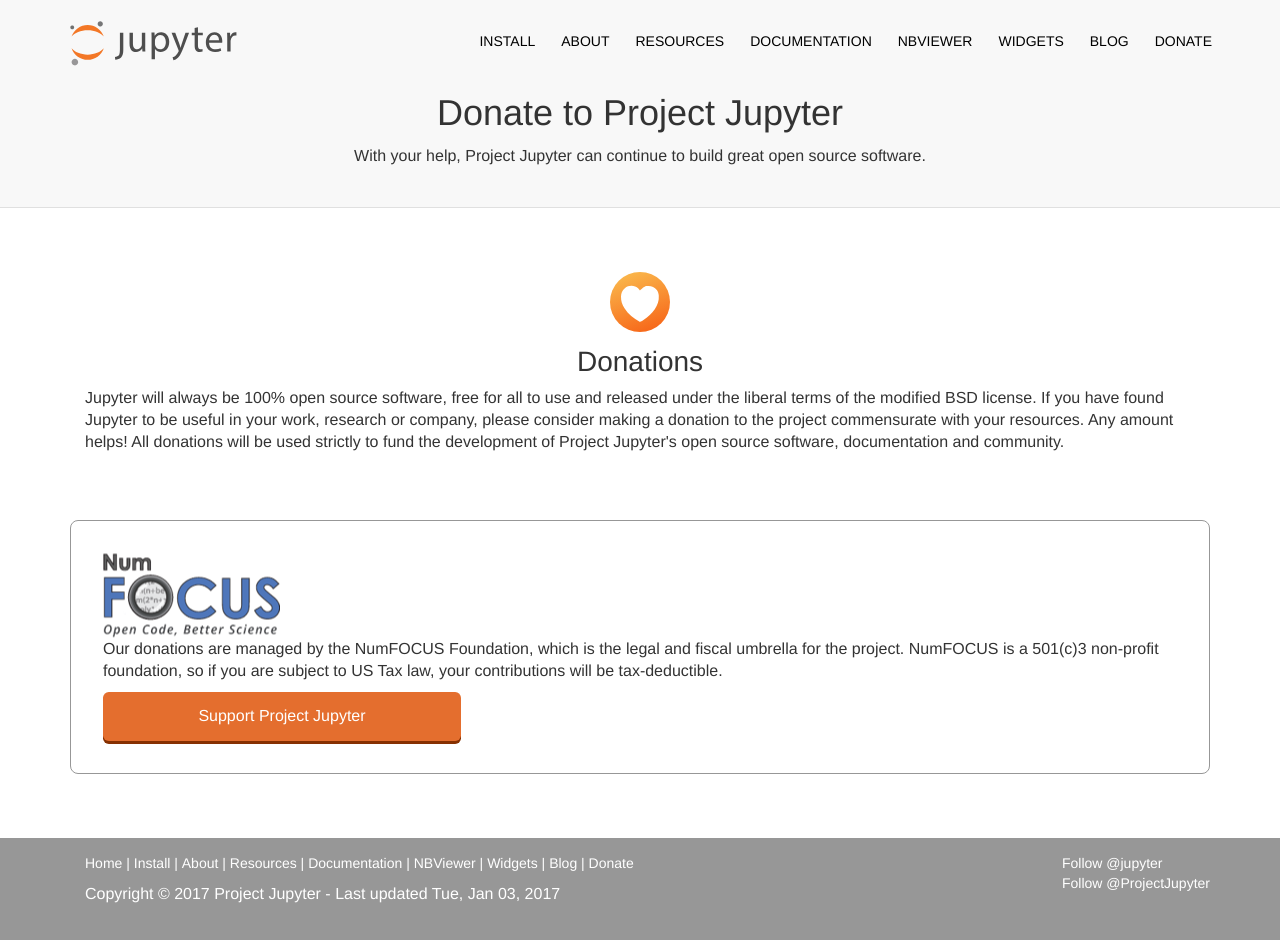
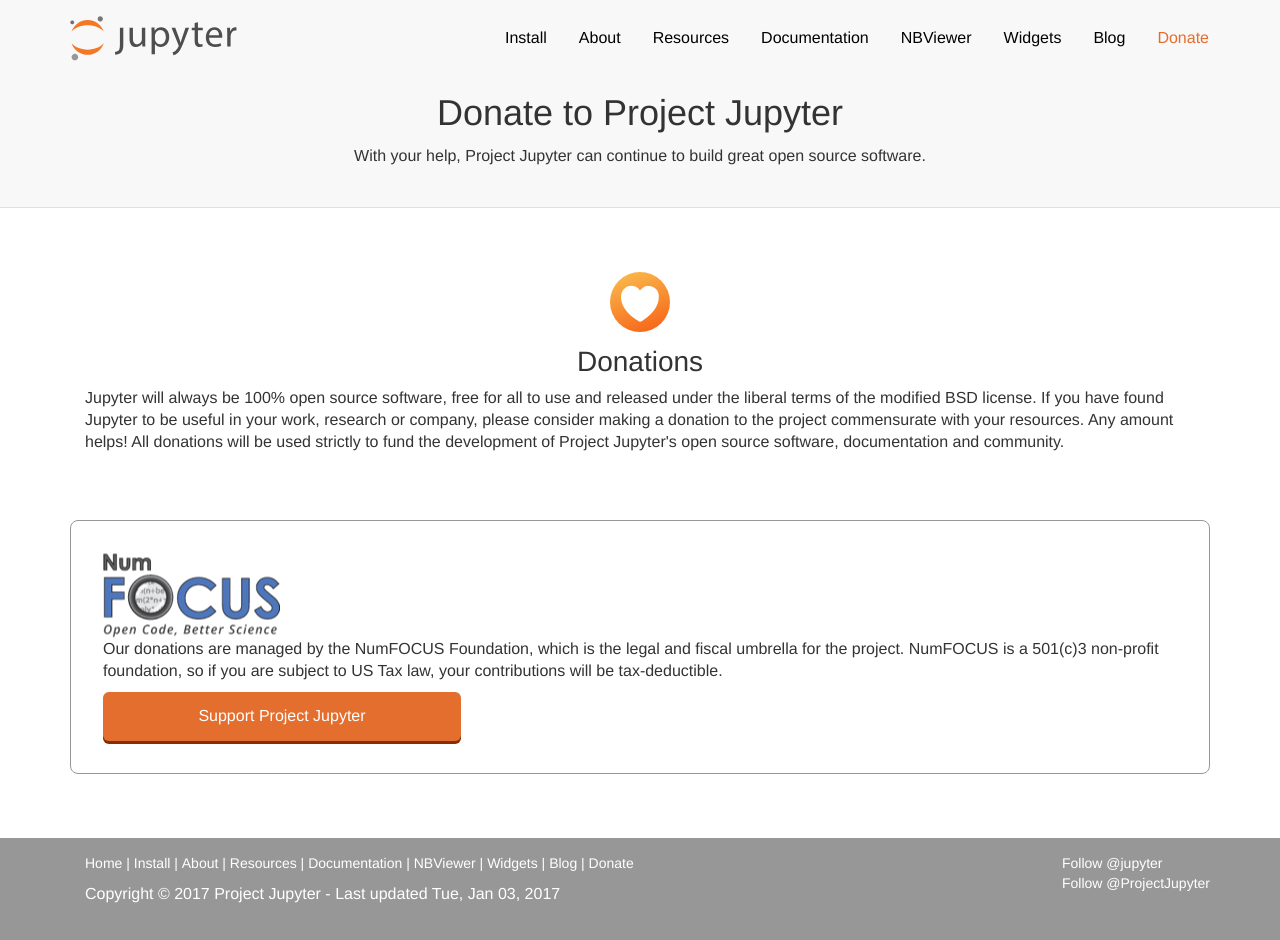
Before and after one commit to jupyter/jupyter.github.io, a Jekyll site: the page built from donate.html, in a window 1280 px wide and 940 px high. Built offline with Jekyll 4.4.1, drawn with Linux system fonts in a browser that asks for light colours; comment, search, counter and statistics services are not loaded.

Commit message:
Fixed navbar-active state to work again, changed nav items to not be uppercase anymore and refined the spacing and sizing between them, fixed logo alignment in lefthand corner to be vertically centered at all times

```diff
--- a/_includes/header.html
+++ b/_includes/header.html
@@ -10,7 +10,7 @@
                     <span class="icon-bar"></span>
                 </button>
                 <a class="navbar-brand" href="{{site.baseurl}}/index.html">
-                    <img src="{{site.baseurl}}/assets/nav_logo.svg" style="height:45px;" alt="Jupyter logo">
+                    <img class="navbar-logo" src="{{site.baseurl}}/assets/nav_logo.svg" alt="Jupyter logo">
                 </a>
             </div>
             <!-- Collect the nav links, forms, and other content for toggling -->
@@ -19,18 +19,18 @@
                     {% for nav in site.data.nav.head %}
                       {% if nav.url %}
                            <li>
-                             <a href="{{site.baseurl}}{{nav.url}}" class="tab" target="_blank">{{nav.title | upcase}}</a>
+                             <a href="{{site.baseurl}}{{nav.url}}" class="tab" target="_blank">{{nav.title}}</a>
                            </li>
                       {% else %}
                         {% for targetpage in site.pages %}
                            {% if nav contains targetpage.title%}
                               {% if page.title == targetpage.title %}
                                <li>
-                                   <a href  class="tab navbar-active">{{targetpage.title| upcase}}</a>
+                                   <a href  class="tab navbar-active">{{targetpage.title}}</a>
                                </li>
                                {% else %}
                                <li>
-                                   <a href="{{site.baseurl}}{{targetpage.url}}" class="tab">{{targetpage.title| upcase}}</a>
+                                   <a href="{{site.baseurl}}{{targetpage.url}}" class="tab">{{targetpage.title}}</a>
                                </li>
                                {% endif %}
                            {% endif %}
--- a/css/logo-nav.css
+++ b/css/logo-nav.css
@@ -20,13 +20,12 @@
     color: black;
 }
 .navbar-fixed-top .navbar-brand {
-    margin-top: 5px;
     padding: 0 15px;
 }
 .navbar-header .icon-bar {
     background-color: black;
 }
-.navbar-active {
+.navbar-nav > li > .navbar-active {
     color: #E46E2E;
 }
 .navbar-scroll {
@@ -36,8 +35,12 @@
     -webkit-box-shadow: 1px 1px 1px #999;
     box-shadow: 1px 1px 1px #999;
 }
+.navbar-logo {
+    height: 45px;
+}
 .nav > li > a {
-    padding: 15px 13px 10px;
+    font-size: 16px;
+    padding: 12px 16px 10px;
 }
 .nav > li > a:hover {
     background-color: transparent;
@@ -736,6 +739,10 @@
     .navbar-toggle {
         padding-top: 10px;
     }
+    .navbar-logo {
+        height: 40px;
+        margin-top: 6px;
+    }
     .companies li {
         width: 30%;
     }
```
